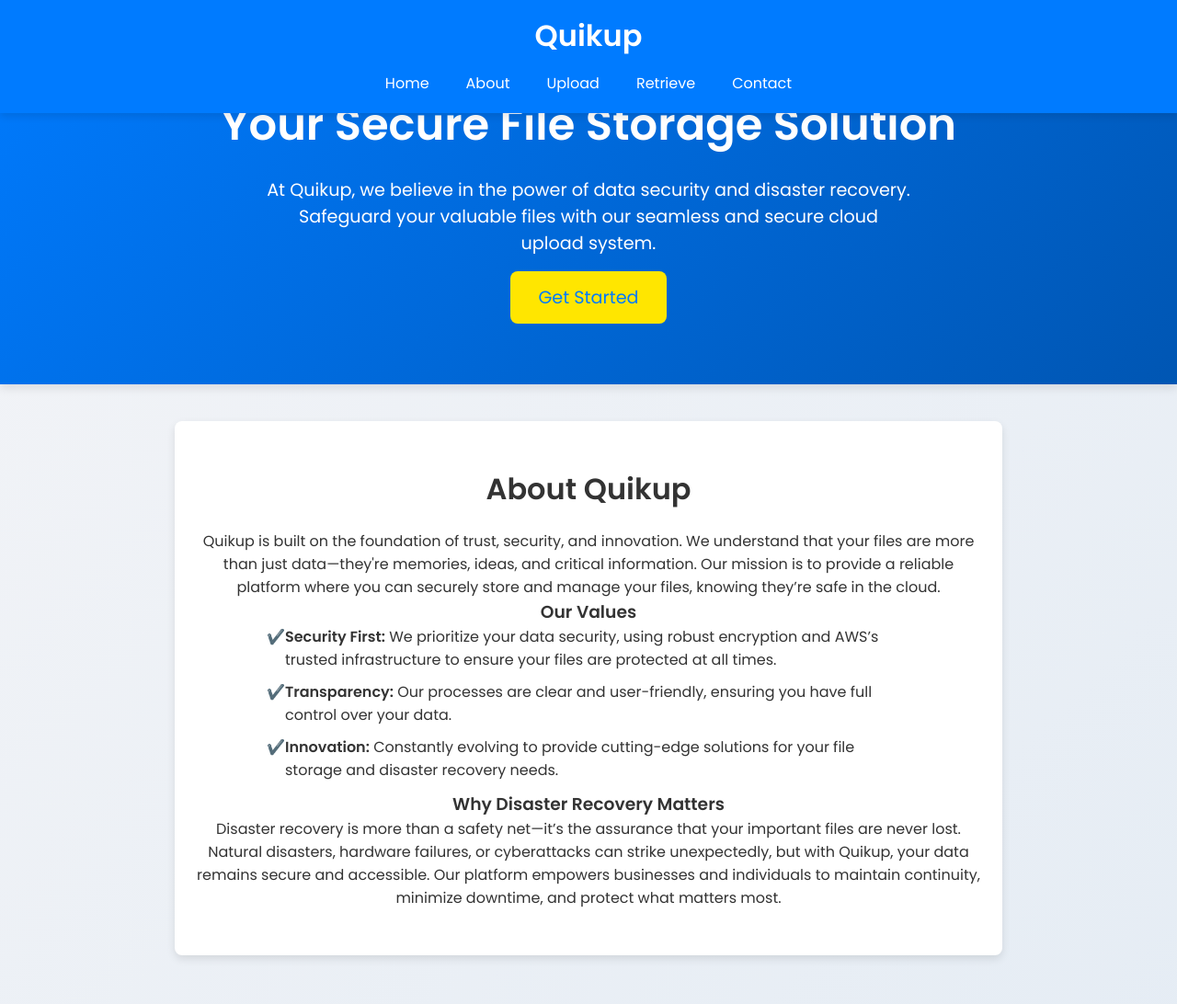
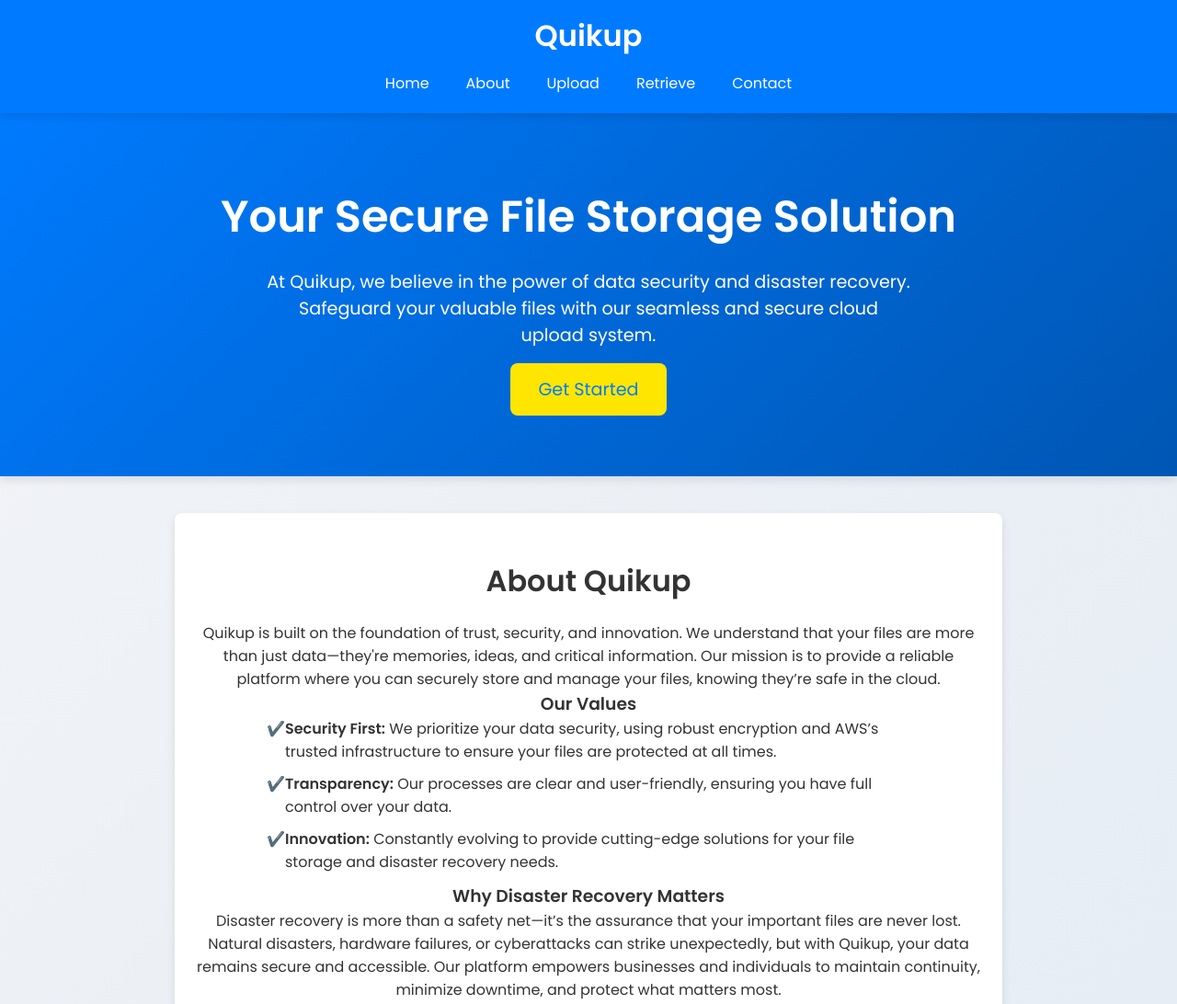
Before and after one commit to blackarc26/s3project, a plain HTML site: page index.html in a window 1280 px wide. Shown: the top 1092 px of the page at 92% size. Drawn offline with Linux system fonts and the light colour scheme.

Commit message:
third commit

```diff
--- a/style.css
+++ b/style.css
@@ -55,6 +55,7 @@
     background: linear-gradient(135deg, #007bff, #0056b3);
     color: white;
     text-align: center;
+    margin-top: 100px;
     padding: 100px 20px 80px;
     width: 100%;
     box-shadow: 0 4px 10px rgba(0, 0, 0, 0.1);
```
Also changed, not shown: index.html (+2 -2 lines), script.js (line endings or trailing spaces), server.js (line endings or trailing spaces), 1 other file.
